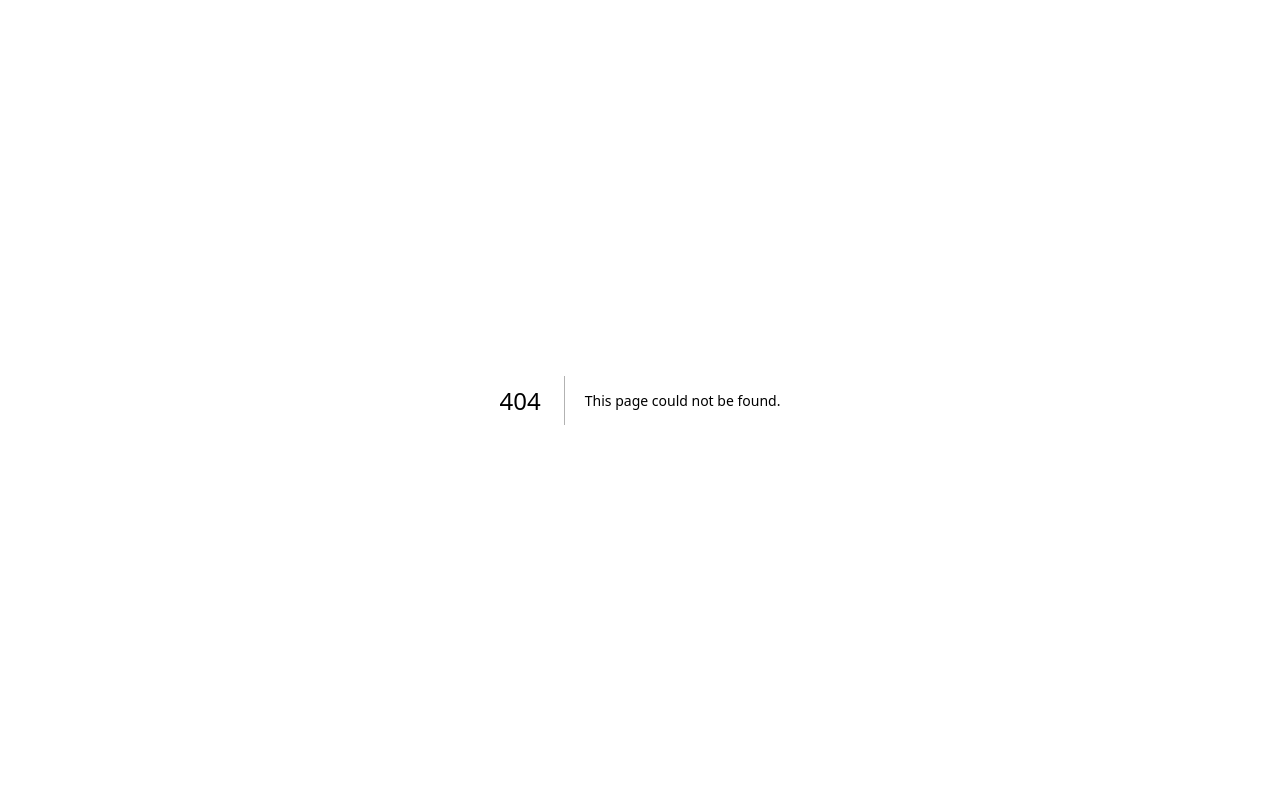
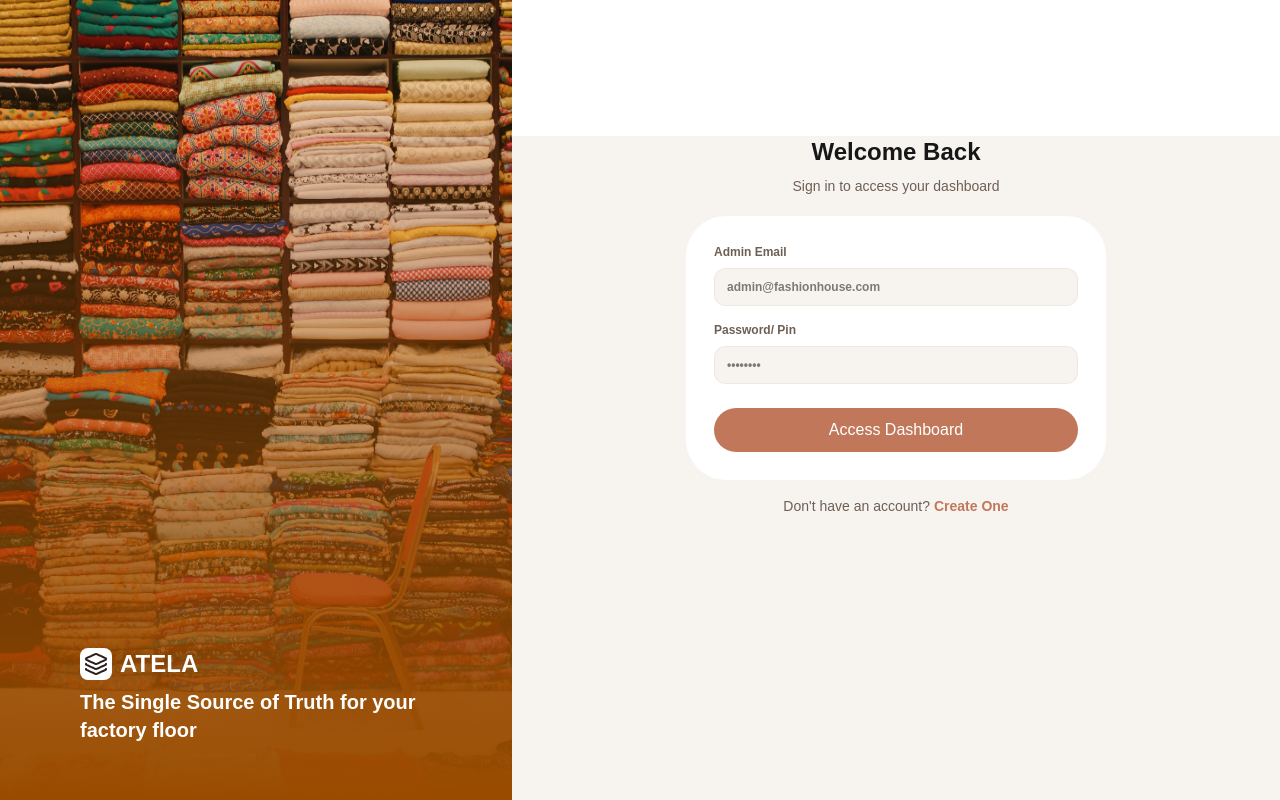
Before and after one commit to samuel-oluwadamisi/atela, a Next.js app: page /login in a window 1280 px wide. Before the commit this address had no page. Built offline with nearby package versions, Linux system fonts and the light colour scheme.

Commit message:
feat: created the login screen

```diff
--- /dev/null
+++ b/src/app/(auth)/login/page.tsx
@@ -0,0 +1,10 @@
+import LoginScreen from '@/features/auth/screens/Login'
+import React from 'react'
+
+const LoginPage = () => {
+  return (
+    <LoginScreen />
+  )
+}
+
+export default LoginPage
--- /dev/null
+++ b/src/app/(auth)/signup/page.tsx
@@ -0,0 +1,10 @@
+
+import React from 'react'
+
+const SignupPage = () => {
+  return (
+    <div>SignupPage</div>
+  )
+}
+
+export default SignupPage
--- /dev/null
+++ b/src/features/auth/screens/Login.tsx
@@ -0,0 +1,45 @@
+import Image from 'next/image'
+import React from 'react'
+
+const LoginScreen = () => {
+  return (
+    <div className='flex h-screen'>
+        <div className='hidden md:block relative h-screen w-2/5 overflow-hidden'>
+            <Image src={'/images/loginImage.jpg'} alt="Login-image" fill className='object-top'/>
+              <div className="absolute inset-0 bg-gradient-to-t from-[#994C00] to-transparent" />
+
+            <div className='absolute bottom-14 left-20 z-10'>
+                <div  className="flex items-center gap-2 mb-2">
+                   <div className='bg-white p-1 rounded-lg'>
+                    <Image src={'/images/atela-logo.png'} alt="Atela-logo" width={24} height={24}  />
+                    </div>
+                    <p className='text-white font-poppins font-black text-2xl'>ATELA</p>
+                </div>
+                <p className='text-white font-bold text-xl max-w-[380px]'>The Single Source of Truth for your factory floor</p>
+            </div>
+        </div>
+
+        <div className='bg-[#F7F4F0] w-full md:w-3/5 flex  justify-center mt-34'>
+            <div>
+                <h2 className='font-black text-2xl text-center'>Welcome Back</h2>
+                <p className='text-[#6E5F54] text-sm text-center my-2'>Sign in to access your dashboard</p>
+
+                <div className='bg-white w-105 p-7 rounded-[40px] mt-5'>
+                    <p className='text-[#6E5F54] font-bold text-xs'>Admin Email</p>
+                    <input type="text" placeholder='admin@fashionhouse.com' className='border-1 border-[#E8E1D999] rounded-xl bg-[#F7F4F0] px-3 py-2.5 w-full mt-2 text-xs font-bold text-black placeholder:text-[rgba(42, 31, 26, 0.5)] placeholder:text-xs placeholder:font-bold focus:outline-none'  />
+
+                     <p className='text-[#6E5F54] font-bold text-xs mt-4'>Password/ Pin</p>
+                    <input type="password" placeholder='••••••••' className='border-1 border-[#E8E1D999] rounded-xl bg-[#F7F4F0] px-3 py-2.5 w-full mt-2 text-xs font-bold text-black placeholder:text-[rgba(42, 31, 26, 0.5)] placeholder:text-xs placeholder:font-bold focus:outline-none'  />
+
+                    <button className='py-2.5 w-full bg-[#C1785A] mt-6 rounded-3xl text-white'>Access Dashboard</button>
+                </div>
+
+                <p className='text-[#6E5F54] text-sm text-center mt-4'>Don't have an account? <a href="#" className='text-[#C1785A] font-bold'>Create One</a></p>
+            </div>
+
+        </div>
+    </div>
+  )
+}
+
+export default LoginScreen
```
Also changed, not shown: public/images/atela-logo.png (added), public/images/loginImage.jpg (added), src/features/auth/screens/Signup.tsx (added).
